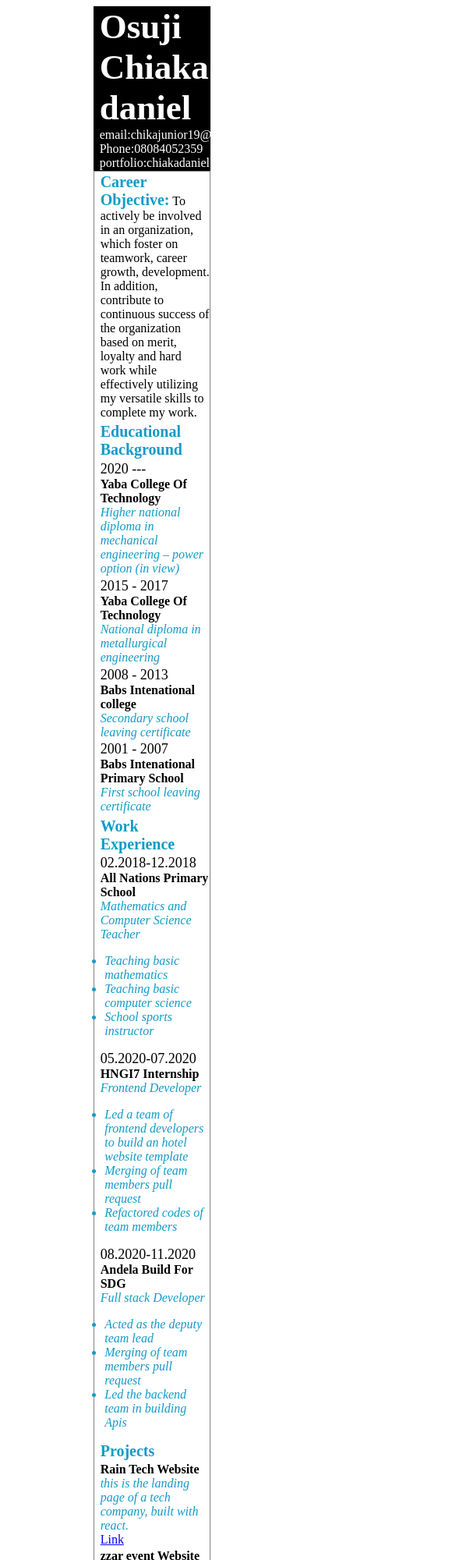
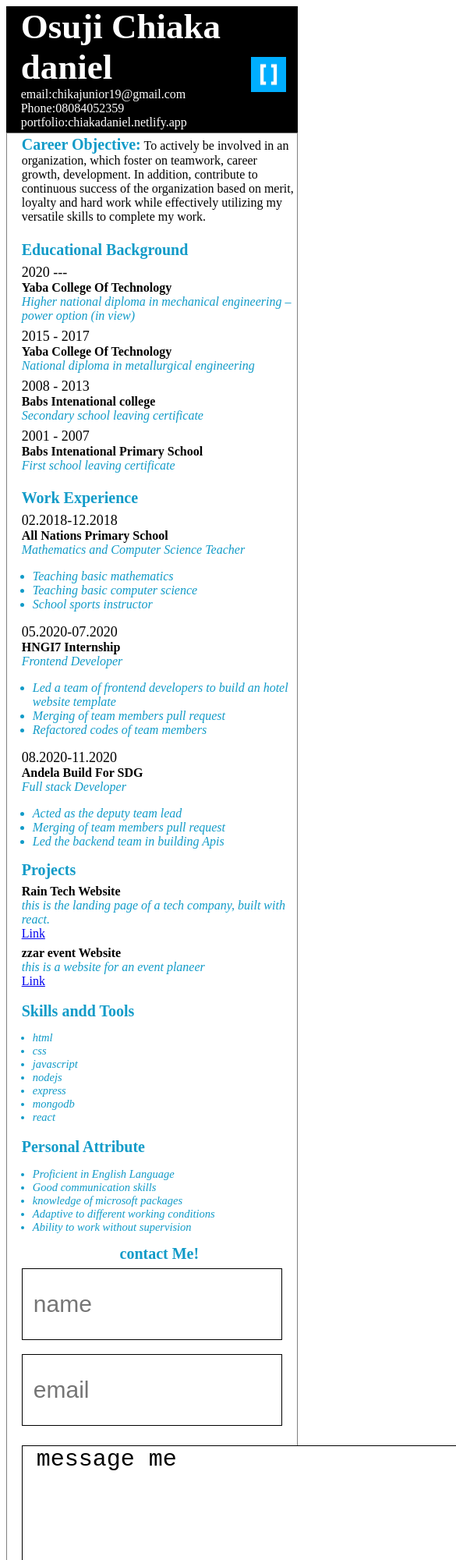
Before and after one commit to chiaka1996/hng_resume, a website: page public/index.html in a window 390 px wide. Shown: the top 2000 px of the page at 78% size, 585 px wide, since content can reach past the window. Drawn offline with nearby package versions, Linux system fonts and the light colour scheme.

Commit message:
heroku ready

```diff
--- a/package.json
+++ b/package.json
@@ -18,5 +18,8 @@
     "express": "^4.17.1",
     "mongoose": "^5.13.7",
     "path": "^0.12.7"
+  },
+  "engines":{
+    "node": "16.3.0"
   }
 }
--- a/public/index.css
+++ b/public/index.css
@@ -12,6 +12,7 @@
     background-color: black;
     padding-left: 5%;
     padding-bottom: 1%;
+    position: relative;
 }
 
 #name{
@@ -51,6 +52,14 @@
 
 .job-description{
     font-weight: 20px;
+}
+
+.hngImg{
+    width: 35px;
+    height: 35px;
+    position: absolute;
+    right: 4%;
+    top: 40%;
 }
 
 .date{
@@ -111,3 +120,46 @@ button{
 .successMessage{
     color: green;
 }
+
+@media screen and (max-width: 992px) {
+    .container{
+        width: 100%;
+        color: white;
+        margin: none;
+        /* border-radius: 5px 5px 0 0; */
+    }
+
+    .educational-background, .work-experience{
+        margin-top: 6%;
+    }
+
+    .hngImg{
+        width: 45px;
+        height: 45px;
+    }
+
+    input{
+        width: 90%;
+        height: 90px;
+        margin: 0 auto;
+        padding-left: 4%;
+        font-size: 30px;
+        outline: none;
+        border: 1px solid black;
+        color: black;
+    }
+
+    textarea{
+        outline: none;
+        font-size: 30px;
+        border: 1px solid black;
+        margin-top: 2%;
+        margin-bottom: 2%;
+    }
+
+    button{
+        width: 45%;
+        height: 100px;
+        font-size: 45px;
+    }
+}
--- a/public/index.html
+++ b/public/index.html
@@ -10,6 +10,7 @@
 <div class="container">
 <div class='header'>
 <div id='name'>Osuji Chiaka daniel</div>
+<img src="hng.png" class="hngImg" />
 
 <div >
 <span>email:</span><span>chikajunior19@gmail.com</span>
```
Also changed, not shown: public/hng.png (added).
